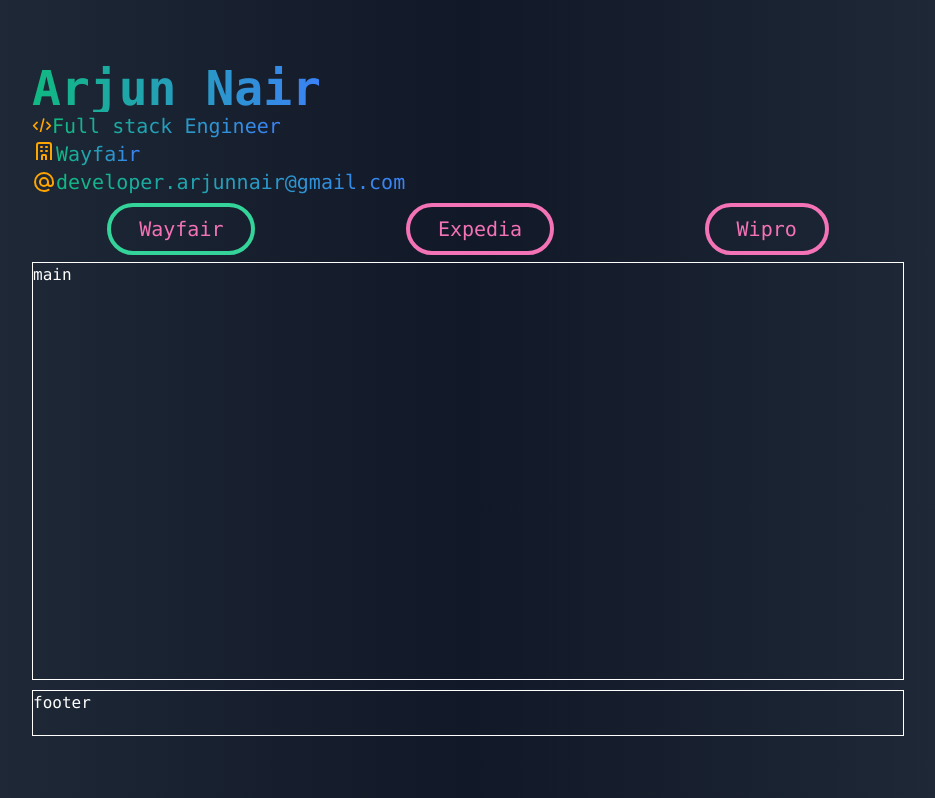
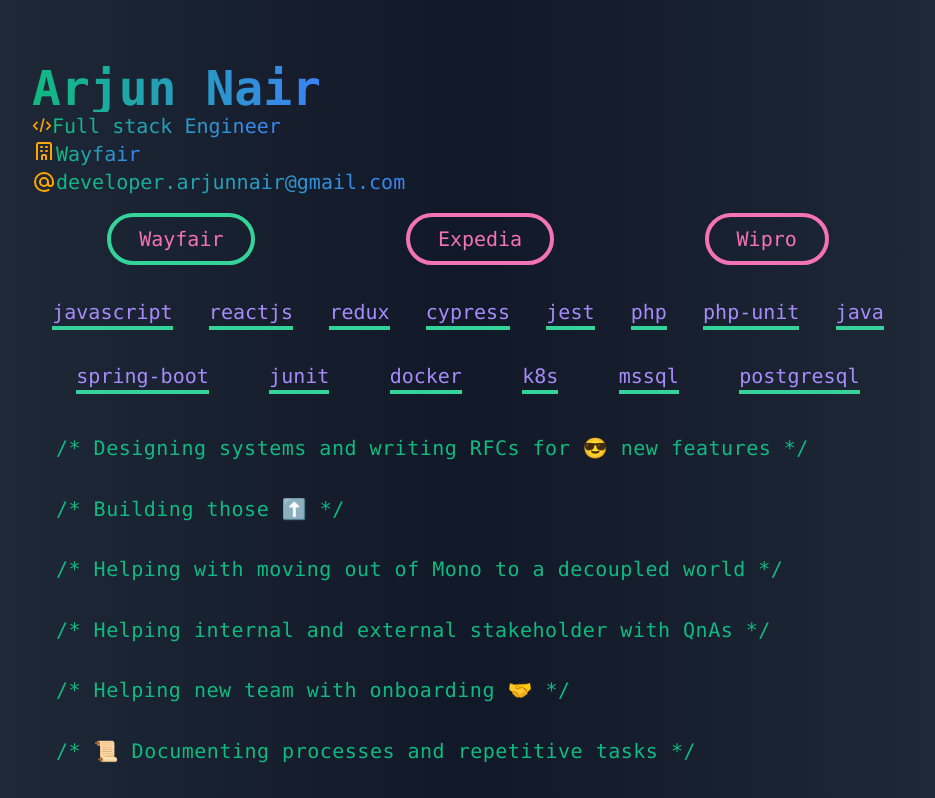
Before and after one commit to developer-arjunnair/react-tailwind, a React (Create React App) app: page / in a window 1280 px wide. Shown: the top 798 px of the page, without its empty margins (172-1107 px from the left). Built offline with nearby package versions, Linux system fonts and the light colour scheme.

Commit message:
🚀 MVP ready Updated to yarn added Roles and Resp Added footer

```diff
--- a/src/App.css
+++ b/src/App.css
@@ -5,7 +5,7 @@
     'nav'
     'main'
     'footer';
-  grid-template-rows: 2fr 1fr 9fr 1fr;
+  grid-template-rows: 2fr 1fr 10fr 1fr;
   grid-gap: 10px;
   width: 100%;
   max-width: 1000px;
@@ -18,16 +18,13 @@
 .App-main {
   grid-area: main;
   min-height: 90%;
-  border: 1px solid white;
 }
 .App-side {
   grid-area: nav;
   min-height: 90%;
-  /* border: 1px solid white; */
 }
 .App-footer {
   grid-area: footer;
-  border: 1px solid white;
 }
 
 .App-logo {
--- a/src/App.js
+++ b/src/App.js
@@ -1,17 +1,19 @@
 import { useState } from 'react';
 import './App.css';
+import FooterBanner from './footer/FooterBanner';
 import HeaderBanner from './header/HeaderBanner';
+import Details from './main/Details';
 import TopNav from './nav/TopNav';
 const App = () => {
   const [currentNav, setCurrentNav] = useState(1);
 
   return (
     <div className='flex justify-center align-center bg-gray-800 font-mono'>
-      <div className='bg-gradient-to-r from-gray-800 via-gray-900 to-gray-800 App p-2 h-screen p-16'>
+      <div className='bg-gradient-to-r from-gray-800 via-gray-900 to-gray-800 App p-2 h-full min-h-screen p-16'>
         <HeaderBanner />
         <TopNav currentNav={currentNav} handleNavClick={setCurrentNav} />
-        <div className='App-main text-white '>main</div>
-        <div className='App-footer text-white'>footer</div>
+        <Details currentCompany={currentNav} />
+        <FooterBanner />
       </div>
     </div>
   );
--- /dev/null
+++ b/src/footer/FooterBanner.jsx
@@ -0,0 +1,9 @@
+const FooterBanner = () => (
+  <div className='App-footer flex flex-col items-end justify-end'>
+    <p className='text-gray-400 text-xs md:text-sm'>
+      Made with 💙 using ⨊(react, tailwind)
+    </p>
+  </div>
+);
+
+export default FooterBanner;
--- /dev/null
+++ b/src/main/Details.jsx
@@ -0,0 +1,74 @@
+import RolesAndResponsibilities from './RolesAndResponsibilites';
+import SkillText from './SkillText';
+
+const Details = ({ currentCompany }) => {
+  const experience = [
+    {
+      skills: [
+        'javascript',
+        'reactjs',
+        'redux',
+        'cypress',
+        'jest',
+        'php',
+        'php-unit',
+        'java',
+        'spring-boot',
+        'junit',
+        'docker',
+        'k8s',
+        'mssql',
+        'postgresql',
+      ],
+      duties: [
+        'Designing systems and writing RFCs for 😎 new features',
+        'Building those ⬆️',
+        'Helping with moving out of Mono to a decoupled world',
+        'Helping internal and external stakeholder with QnAs',
+        'Helping new team with onboarding 🤝',
+        '📜 Documenting processes and repetitive tasks',
+        '🚨 Keeping stakeholder updated on progress',
+        'Managing and triage KTLO tasks',
+      ],
+    },
+    {
+      skills: [
+        'javascript',
+        'reactjs',
+        'mobx',
+        'jest',
+        'java',
+        'spring-boot',
+        'junit',
+        'mysql',
+      ],
+      duties: ['WIP'],
+    },
+    {
+      skills: [
+        'sap',
+        'sap-portal',
+        'sap-ui5',
+        'javascript',
+        'abap',
+        'sap-mdm',
+        'webdynpro-java',
+        'sap-pi',
+      ],
+      duties: ['WIP'],
+    },
+  ];
+  const currentExperience = experience[currentCompany - 1];
+  return (
+    <div className='App-main flex flex-col h-full'>
+      <div className='flex flex-row justify-evenly flex-wrap text-purple-400 h-auto '>
+        {currentExperience.skills.map((skill) => (
+          <SkillText skill={skill} />
+        ))}
+      </div>
+      <RolesAndResponsibilities duties={currentExperience.duties} />
+    </div>
+  );
+};
+
+export default Details;
--- /dev/null
+++ b/src/main/RolesAndResponsibilites.jsx
@@ -0,0 +1,9 @@
+const RolesAndResponsibilities = ({ duties }) => (
+  <div className='grid gap-x-1 h-5/6 md:m-2 my-2 text-green-500 md:p-4 text-xs md:text-xl md:tracking-wide overflow-auto '>
+    {duties.map((duty, index) => (
+      <p key={index}>{`/* ${duty} */`}</p>
+    ))}
+  </div>
+);
+
+export default RolesAndResponsibilities;
--- /dev/null
+++ b/src/main/SkillText.jsx
@@ -0,0 +1,10 @@
+const SkillText = ({ skill }) => (
+  <span
+    key={skill}
+    className='text-xs md:text-xl border-b-4 border-green-400 m-1 md:m-4'
+  >
+    {skill}
+  </span>
+);
+
+export default SkillText;
```
Also changed, not shown: 2 other files (tests, documents, lock files or other folders).
